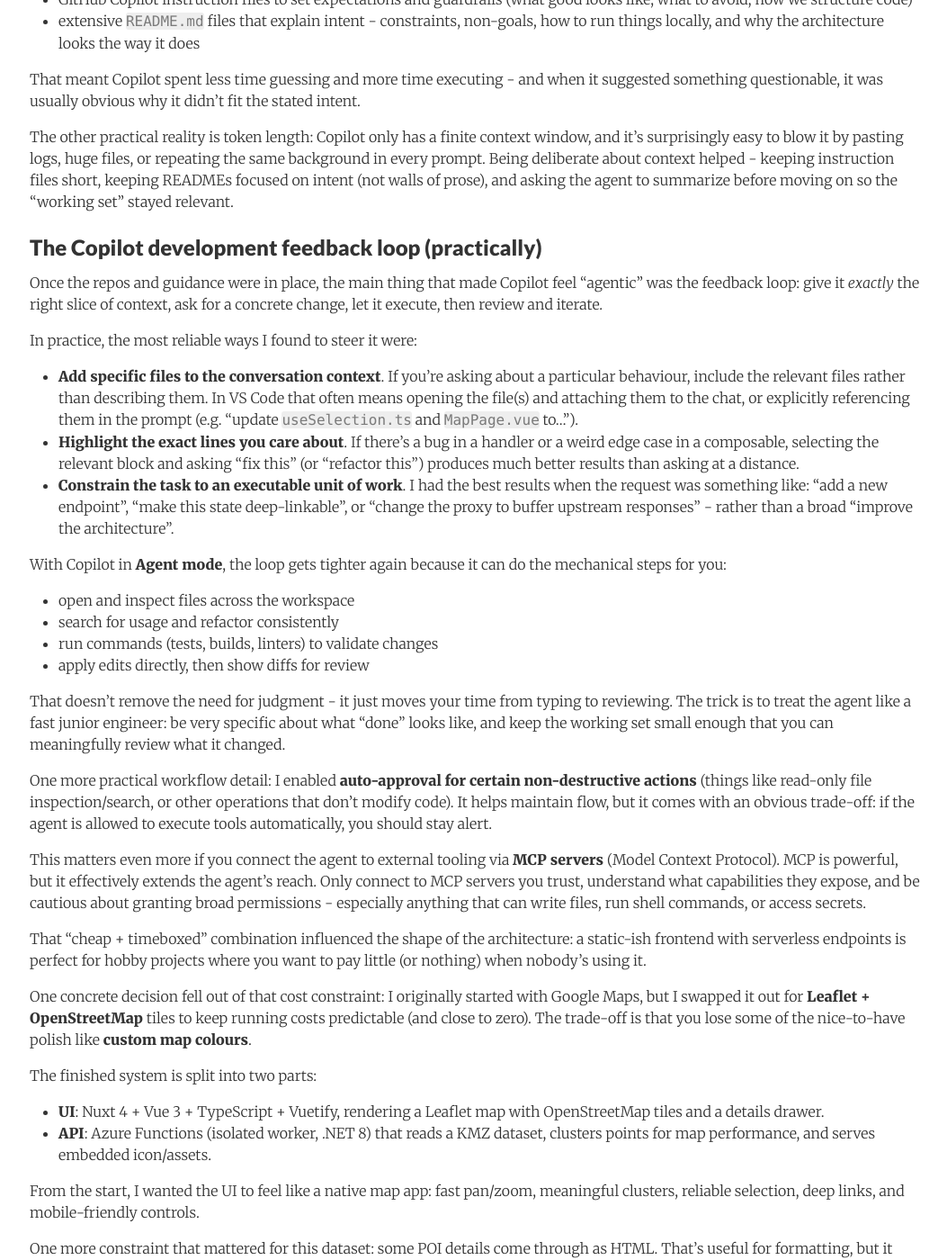
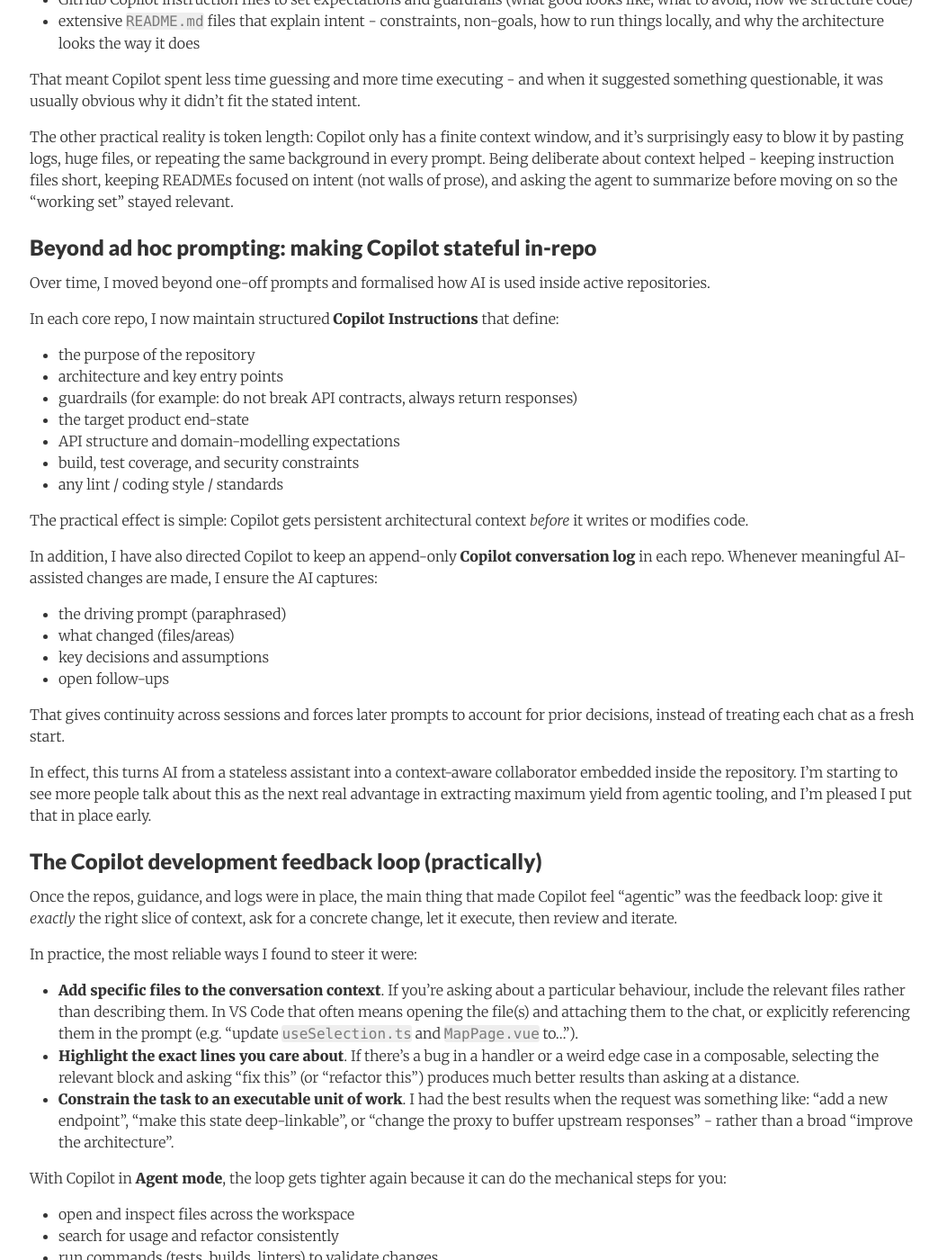
Before and after one commit to tobyreid/tobyreid.github.io, a Jekyll site: the page built from _posts/2026-01-01-building-with-agentic-ai-a-defence-of-britain-story.md, in a window 1280 px wide and 1400 px high, scrolled down 1451 px. Shown: the whole window at 90% size, without its empty margins (111-1164 px from the left). Built offline with Jekyll 4.4.1, drawn with Linux system fonts in a browser that asks for light colours; nearby versions of some CDN libraries; comment, search, counter and statistics services are not loaded; some of the changed text lies outside the part shown.

Commit message:
copilot instructions refinement

```diff
--- a/_posts/2026-01-01-building-with-agentic-ai-a-defence-of-britain-story.md
+++ b/_posts/2026-01-01-building-with-agentic-ai-a-defence-of-britain-story.md
@@ -45,9 +45,36 @@ That meant Copilot spent less time guessing and more time executing - and when i
 
 The other practical reality is token length: Copilot only has a finite context window, and it's surprisingly easy to blow it by pasting logs, huge files, or repeating the same background in every prompt. Being deliberate about context helped - keeping instruction files short, keeping READMEs focused on intent (not walls of prose), and asking the agent to summarize before moving on so the "working set" stayed relevant.
 
+## Beyond ad hoc prompting: making Copilot stateful in-repo
+
+Over time, I moved beyond one-off prompts and formalised how AI is used inside active repositories.
+
+In each core repo, I now maintain structured **Copilot Instructions** that define:
+
+- the purpose of the repository
+- architecture and key entry points
+- guardrails (for example: do not break API contracts, always return responses)
+- the target product end-state
+- API structure and domain-modelling expectations
+- build, test coverage, and security constraints
+- any lint / coding style / standards
+
+The practical effect is simple: Copilot gets persistent architectural context _before_ it writes or modifies code.
+
+In addition, I have also directed Copilot to keep an append-only **Copilot conversation log** in each repo. Whenever meaningful AI-assisted changes are made, I ensure the AI captures:
+
+- the driving prompt (paraphrased)
+- what changed (files/areas)
+- key decisions and assumptions
+- open follow-ups
+
+That gives continuity across sessions and forces later prompts to account for prior decisions, instead of treating each chat as a fresh start.
+
+In effect, this turns AI from a stateless assistant into a context-aware collaborator embedded inside the repository. I'm starting to see more people talk about this as the next real advantage in extracting maximum yield from agentic tooling, and I'm pleased I put that in place early.
+
 ## The Copilot development feedback loop (practically)
 
-Once the repos and guidance were in place, the main thing that made Copilot feel "agentic" was the feedback loop: give it _exactly_ the right slice of context, ask for a concrete change, let it execute, then review and iterate.
+Once the repos, guidance, and logs were in place, the main thing that made Copilot feel "agentic" was the feedback loop: give it _exactly_ the right slice of context, ask for a concrete change, let it execute, then review and iterate.
 
 In practice, the most reliable ways I found to steer it were:
 
```
Also changed, not shown: other parts of _posts/2026-01-01-building-with-agentic-ai-a-defence-of-britain-story.md (+0 -6 lines).
